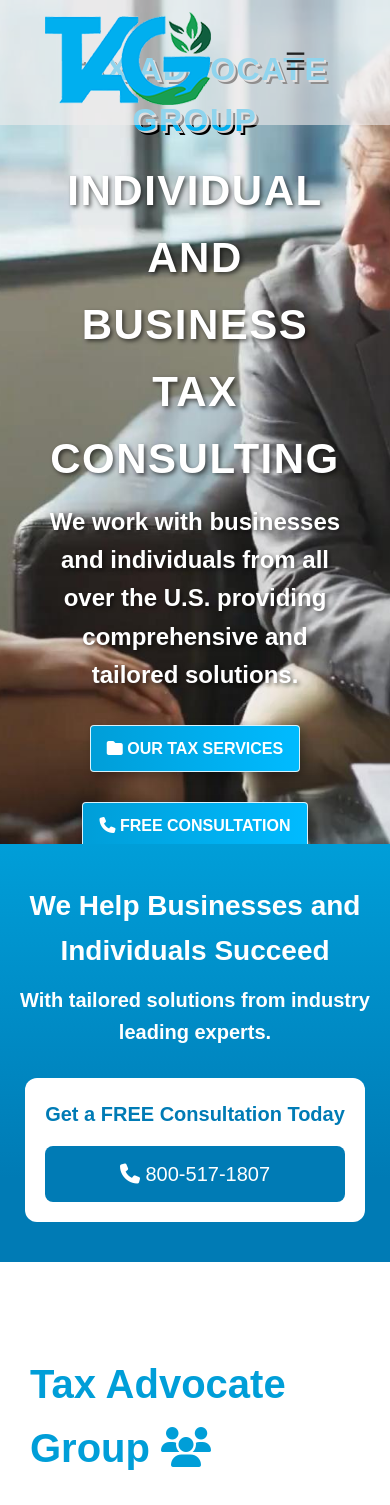
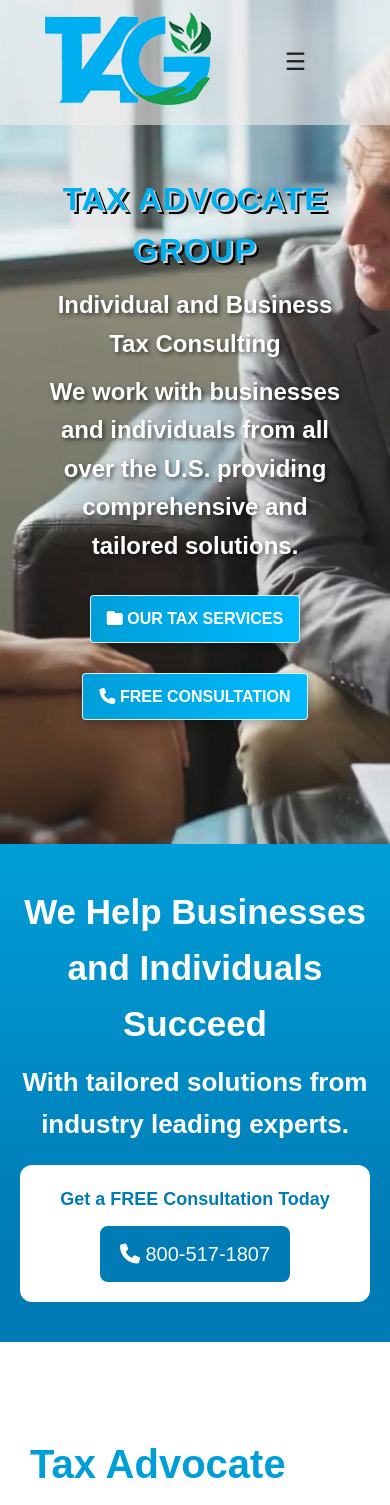
Before and after one commit to mickeygray/taxadvocategroup, a React (Create React App) app in the folder client/: page / in a window 390 px wide. Shown: the top 1505 px of the page. Built offline with nearby package versions, Linux system fonts and the light colour scheme.

Commit message:
mobile????

```diff
--- a/client/src/App.css
+++ b/client/src/App.css
@@ -248,7 +248,7 @@
   list-style: none;
   display: flex;
 
-  gap: 40px;
+  gap: 30px;
 }
 
 .nav-list li {
@@ -711,30 +711,42 @@
     justify-content: center;
     padding: 40px 20px;
   }
+
   .welcome-grid {
-    grid-template-columns: 1fr;
-    gap: 30px;
+    display: flex;
+    flex-direction: column;
+    align-items: center;
     text-align: center;
-    align-items: center;
-    justify-items: center;
+    max-width: 100%;
   }
 
   .welcome-text,
   .consultation-card {
-    max-width: 100%;
-  }
-
-  .welcome-text h2 {
-    font-size: 28px;
-  }
-
-  .welcome-text p {
-    font-size: 20px;
+    width: 100%;
+    max-width: 600px;
   }
 
   .call-button {
     font-size: 20px;
     padding: 12px 20px;
+    display: inline-block;
+    width: auto;
+    max-width: 90%;
+    white-space: nowrap;
+    overflow: hidden;
+    text-overflow: ellipsis;
+  }
+
+  .consultation-content {
+    width: 100%;
+    display: flex;
+    flex-direction: column;
+    align-items: center;
+  }
+
+  .call-text {
+    margin-bottom: 12px;
+    font-size: 18px;
   }
 }
 
--- a/client/src/components/HeroSection.js
+++ b/client/src/components/HeroSection.js
@@ -25,9 +25,9 @@
       {/* Overlay Content */}
       <div className="hero-content">
         <h1 className="hero-title">Tax Advocate Group</h1>
-        <h1 className="hero-subtitle">
+        <h3 className="hero-subtitle">
           Individual and Business Tax Consulting
-        </h1>
+        </h3>
         <h3 className="hero-subtitle">
           We work with businesses and individuals from all over the U.S.
           providing comprehensive and tailored solutions.
```
